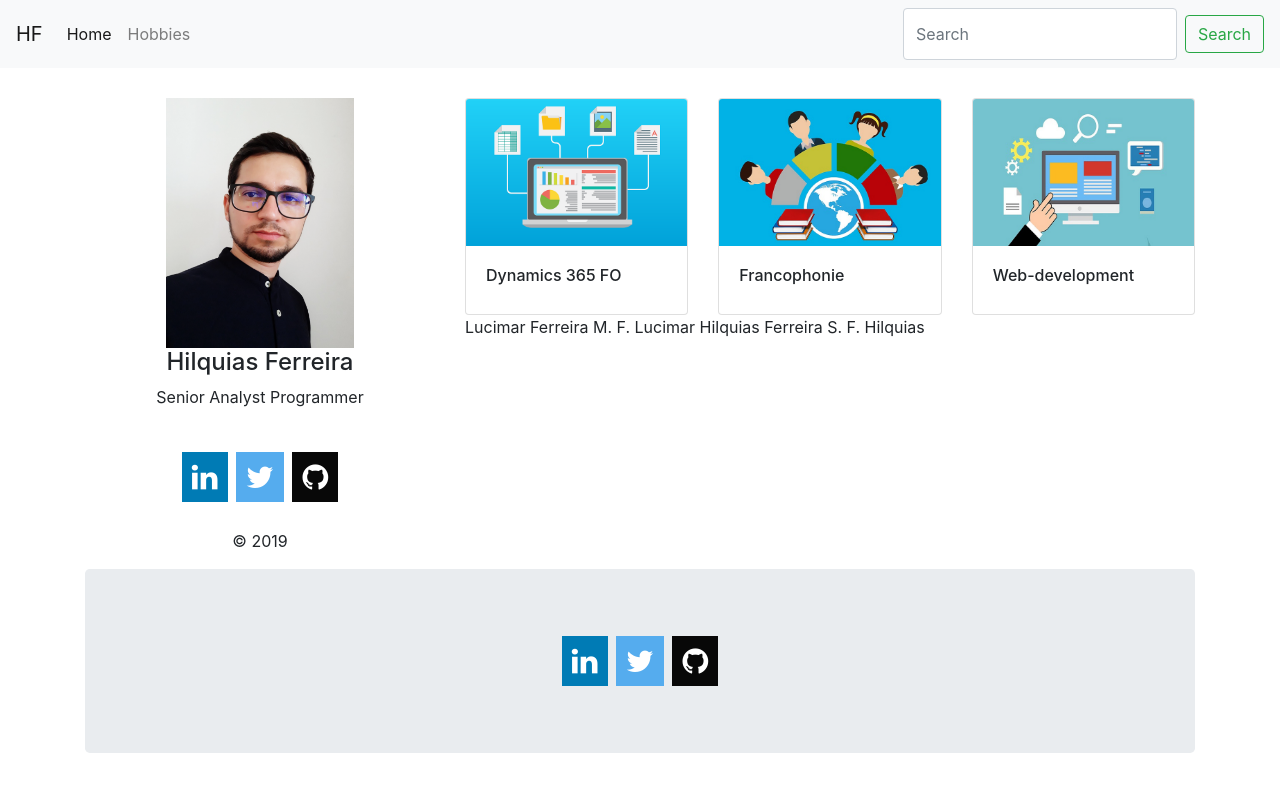
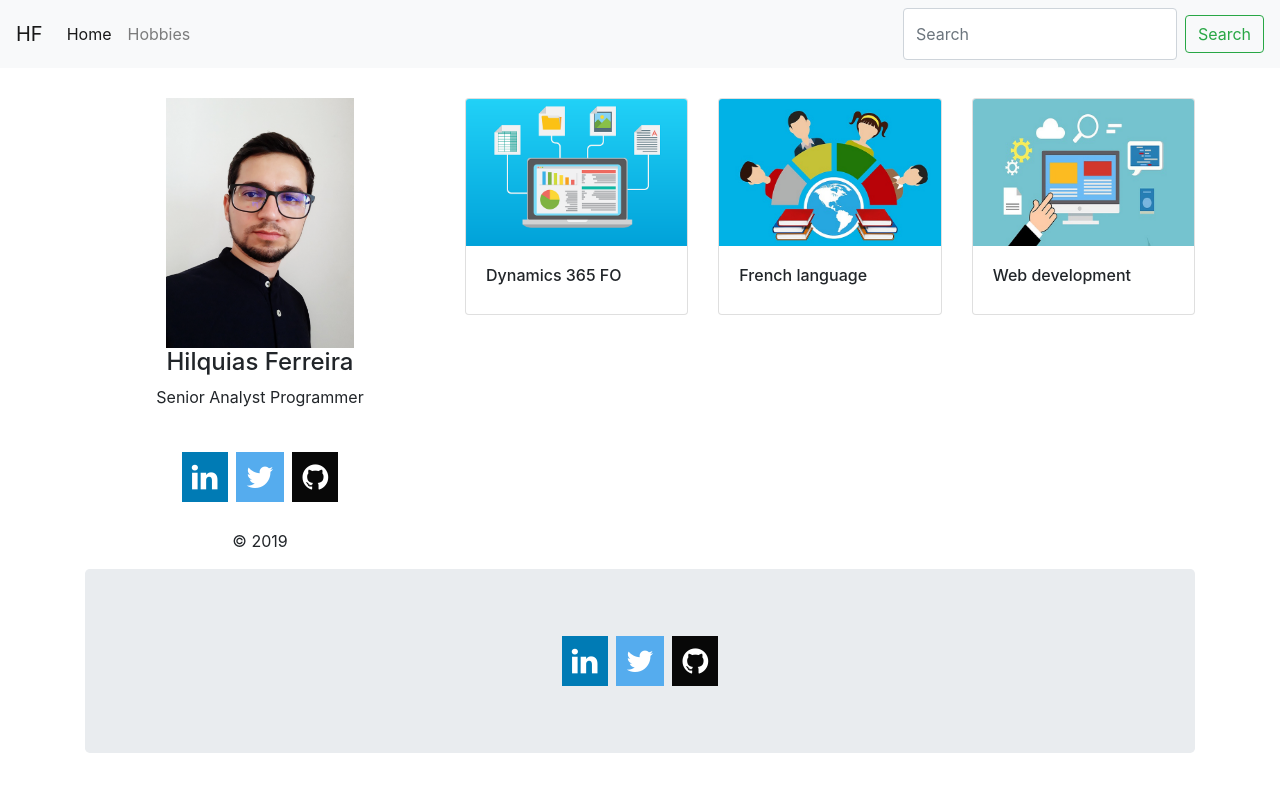
Before and after one commit to hilquiasferreira/hilquiasferreira.github.io, a Jekyll site: the page built from index.md, in a window 1280 px wide. Shown: the top 792 px of the page. Built offline with Jekyll 4.4.1, drawn with Linux system fonts in a browser that asks for light colours.

```diff
--- a/_config.yml
+++ b/_config.yml
@@ -18,7 +18,7 @@ plainwhite:
 
 #Collections
 collections:
-  types:
+  postcategories:
     output: true
 
   # generate social links in footer
--- a/_includes/cardcategory.html
+++ b/_includes/cardcategory.html
@@ -1,18 +1,18 @@
 <div class="card">
-    {% if category[0] == "Dynamics 365 FO" %}
+    {% if category.name == "Dynamics 365 FO" %}
     <img class="card-img-top" src="../assets/img/categ/dynamics365.png" alt="Card image" style="width:100%">
     {% endif %}
 
-    {% if category[0] == "Francophonie" %}
+    {% if category.name == "French language" %}
     <img class="card-img-top" src="../assets/img/categ/french-language.png" alt="Card image" style="width:100%">
     {% endif %}
 
-    {% if category[0] == "Web-development" %}
+    {% if category.name == "Web development" %}
     <img class="card-img-top" src="../assets/img/categ/web-development.png" alt="Card image" style="width:100%">
     {% endif %}
 
     <div class="card-body">
-        <h6>{{ category[0] }}</h6>
+        <h6>{{ category.name }}</h6>
     </div>
 
     <a href="{{ page.url }}" class="stretched-link"></a>
--- a/_layouts/home.html
+++ b/_layouts/home.html
@@ -2,7 +2,7 @@
 layout: default
 ---
 
-{% for category in site.categories %}
+{% for category in site.postcategories %}
 <div class="col-sm-4">
 
 	{% include cardcategory.html %}
```
Also changed, not shown: _category/category.md (deleted, +0 -3 lines), _postcategories/dynamics365.md (added, +6 -0 lines), _postcategories/francophonie.md (added, +6 -0 lines), _postcategories/web-development.md (added, +6 -0 lines), _types/m-f-lucimar.md (deleted, +0 -4 lines), _types/s-f-hilquias.md (deleted, +0 -4 lines).
